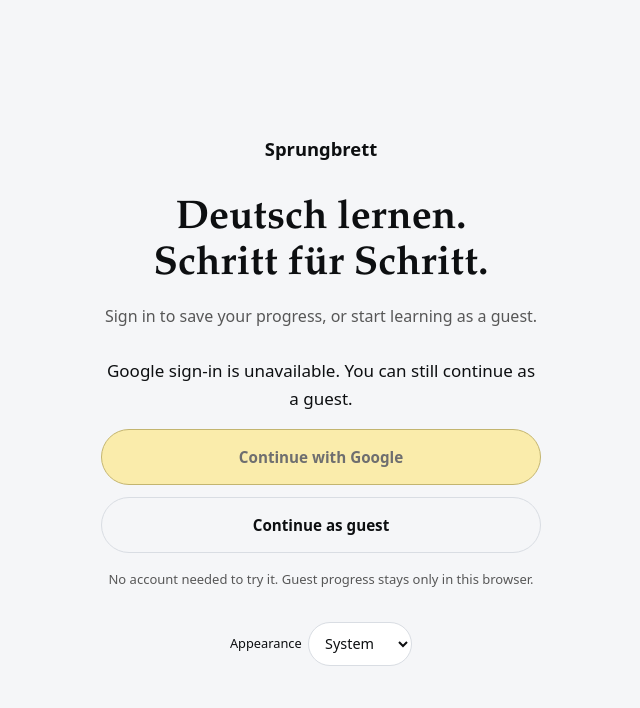
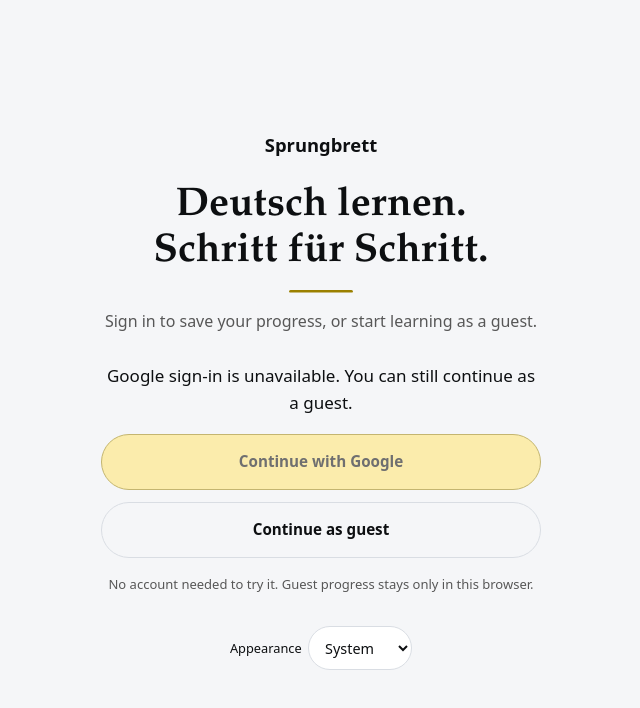
Before and after one commit to mehedi-hasan-2426/sprungbrett-deutsch, a Next.js app: page /signin in a window 1280 px wide. Shown: the top 708 px of the page, without its empty margins (319-959 px from the left). Built offline with nearby package versions, Linux system fonts and the light colour scheme; no server answers.

Commit message:
Add CSS-first motion: landing entrance, press feedback, card and answer reveals, heading accent

```diff
--- a/pages/karten.tsx
+++ b/pages/karten.tsx
@@ -111,7 +111,7 @@
           </section>
         </>
       ) : current ? (
-        <section className="card flashcard" aria-live="polite">
+        <section key={current.id} className="card flashcard" aria-live="polite">
           <p className="muted">
             {current.label} · {queue.length} cards left
           </p>
--- a/pages/plan.tsx
+++ b/pages/plan.tsx
@@ -61,7 +61,7 @@
     <Layout title="Learning path">
       <header className="path-head">
         <div>
-          <h1>{doc.title}</h1>
+          <h1 className="accent-heading">{doc.title}</h1>
           <p className="muted">Twelve everyday topics at your own pace. Finish a topic&apos;s review quiz to move on.</p>
         </div>
         {current ? (
--- a/pages/signin.tsx
+++ b/pages/signin.tsx
@@ -40,7 +40,7 @@
       <Head><title>Sign in · Sprungbrett</title><meta name="robots" content="noindex" /></Head>
       <div className="signin-content">
         <p className="signin-brand">Sprungbrett</p>
-        <h1>Deutsch lernen.<br />Schritt für Schritt.</h1>
+        <h1 className="accent-heading">Deutsch lernen.<br />Schritt für Schritt.</h1>
         <p className="signin-intro">Sign in to save your progress, or start learning as a guest.</p>
         {!configured ? <p role="status">Google sign-in is unavailable. You can still continue as a guest.</p> : null}
         {denied ? <p role="alert">Sign-in failed or this account is not approved. Try an approved Google account or continue as a guest.</p> : null}
--- a/src/components/Sidebar.tsx
+++ b/src/components/Sidebar.tsx
@@ -118,7 +118,7 @@
                 <div className="side-topic-row">
                   <Link href={`/woche/${w.n}`} className="side-topic-link" aria-current={path === `/woche/${w.n}` ? "page" : undefined} onClick={() => setOpen(false)}>
                     <span className="side-topic-title">{weekTitle(w.title).german}</span>
-                    <span className={percent ? "side-percent started" : "side-percent"}>{percent}%</span>
+                    <span key={percent} className={percent ? "side-percent started" : "side-percent"}>{percent}%</span>
                   </Link>
                   {q ? null : (
                     <button type="button" className="side-chevron" aria-expanded={expanded} aria-controls={listId} aria-label={`${expanded ? "Hide" : "Show"} lessons in ${weekTitle(w.title).german}`} onClick={() => setToggled({ ...toggled, [w.n]: !expanded })}>
--- a/styles/app.css
+++ b/styles/app.css
@@ -88,6 +88,11 @@
   color-scheme: dark;
 }
 
+:root {
+  --ease-out: cubic-bezier(0.23, 1, 0.32, 1);
+  --ease-in-out: cubic-bezier(0.77, 0, 0.175, 1);
+}
+
 * { box-sizing: border-box; }
 html { -webkit-text-size-adjust: 100%; }
 body { margin: 0; background: var(--bg); color: var(--fg); line-height: 1.6; font-size: 1.0625rem; }
@@ -117,7 +122,7 @@
 .signin { width: min(100%, 36rem); margin: 4rem auto; padding: 1.5rem; }
 .signin-screen { display: grid; place-items: center; min-height: 100svh; max-width: none; margin: 0; padding: 2rem 1.25rem; }
 .signin-content { width: 100%; max-width: 440px; text-align: center; }
-.signin-brand { margin: 0 0 2rem; font-size: 1.15rem; font-weight: 600; }
+.signin-brand { margin: 0 0 1.5rem; font-size: 1.15rem; font-weight: 600; }
 .signin-content h1 { margin: 0; font-size: 2.5rem; line-height: 1.15; letter-spacing: 0; }
 .signin-intro { margin: 1rem 0 1.75rem; color: var(--muted); font-size: 1rem; }
 .signin-actions { display: grid; gap: 0.75rem; }
@@ -226,8 +231,9 @@
   display: inline-flex; align-items: center; justify-content: center; gap: 0.4rem; font: inherit; font-weight: 600; font-size: 0.95rem; line-height: 1.2;
   border: 1px solid var(--action-line); background: var(--action); color: var(--action-fg);
   border-radius: 100px; padding: 0.55rem 1.25rem; min-height: 44px; cursor: pointer; text-decoration: none; margin: 0.25rem 0.25rem 0.25rem 0;
-  transition: background-color 0.15s, border-color 0.15s, color 0.15s;
+  transition: background-color 0.15s, border-color 0.15s, color 0.15s, transform 160ms var(--ease-out);
 }
+button:not(:disabled):active, .button:active { transform: scale(0.97); }
 button:hover, .button:hover { background: var(--action-hover); }
 button.secondary, .button.secondary, .option { background: transparent; color: var(--fg); border-color: var(--line); }
 button.secondary:hover, .button.secondary:hover, .option:hover { background: var(--tint); border-color: var(--fg); }
@@ -365,7 +371,22 @@
 .path-step:nth-child(8) { animation-delay: 280ms; } .path-step:nth-child(n+9) { animation-delay: 320ms; }
 @keyframes path-in { from { opacity: 0; transform: translateY(8px); } to { opacity: 1; transform: none; } }
 
+.signin-content > * { animation: rise-in 300ms var(--ease-out) both; }
+.signin-content > :nth-child(2) { animation-delay: 50ms; }
+.signin-content > :nth-child(3) { animation-delay: 100ms; }
+.signin-content > :nth-child(n+4) { animation-delay: 150ms; }
+.flashcard, .back, .item .feedback { animation: rise-in 200ms var(--ease-out) both; }
+.side-percent.started { animation: fade-in 200ms var(--ease-out); }
+.accent-heading::after { content: ""; display: block; width: 4rem; height: 3px; margin-top: 0.6rem; border-radius: 3px; background: var(--action-line); animation: line-reveal 600ms var(--ease-in-out) 150ms both; }
+.signin-content .accent-heading::after { margin: 0.9rem auto 0; animation-name: line-reveal-center; }
+@keyframes rise-in { from { opacity: 0; transform: translateY(6px); } to { opacity: 1; transform: none; } }
+@keyframes fade-in { from { opacity: 0; } to { opacity: 1; } }
+@keyframes line-reveal { from { clip-path: inset(0 100% 0 0); } to { clip-path: inset(0); } }
+@keyframes line-reveal-center { from { clip-path: inset(0 50%); } to { clip-path: inset(0); } }
+
 @media (prefers-reduced-motion: reduce) {
-  .path-step { animation: none; }
+  .path-step, .accent-heading::after { animation: none; }
+  .signin-content > *, .flashcard, .back, .item .feedback, .side-percent.started { animation: fade-in 150ms ease both; }
+  button:not(:disabled):active, .button:active { transform: none; }
   * { scroll-behavior: auto !important; transition: none !important; }
 }
```
